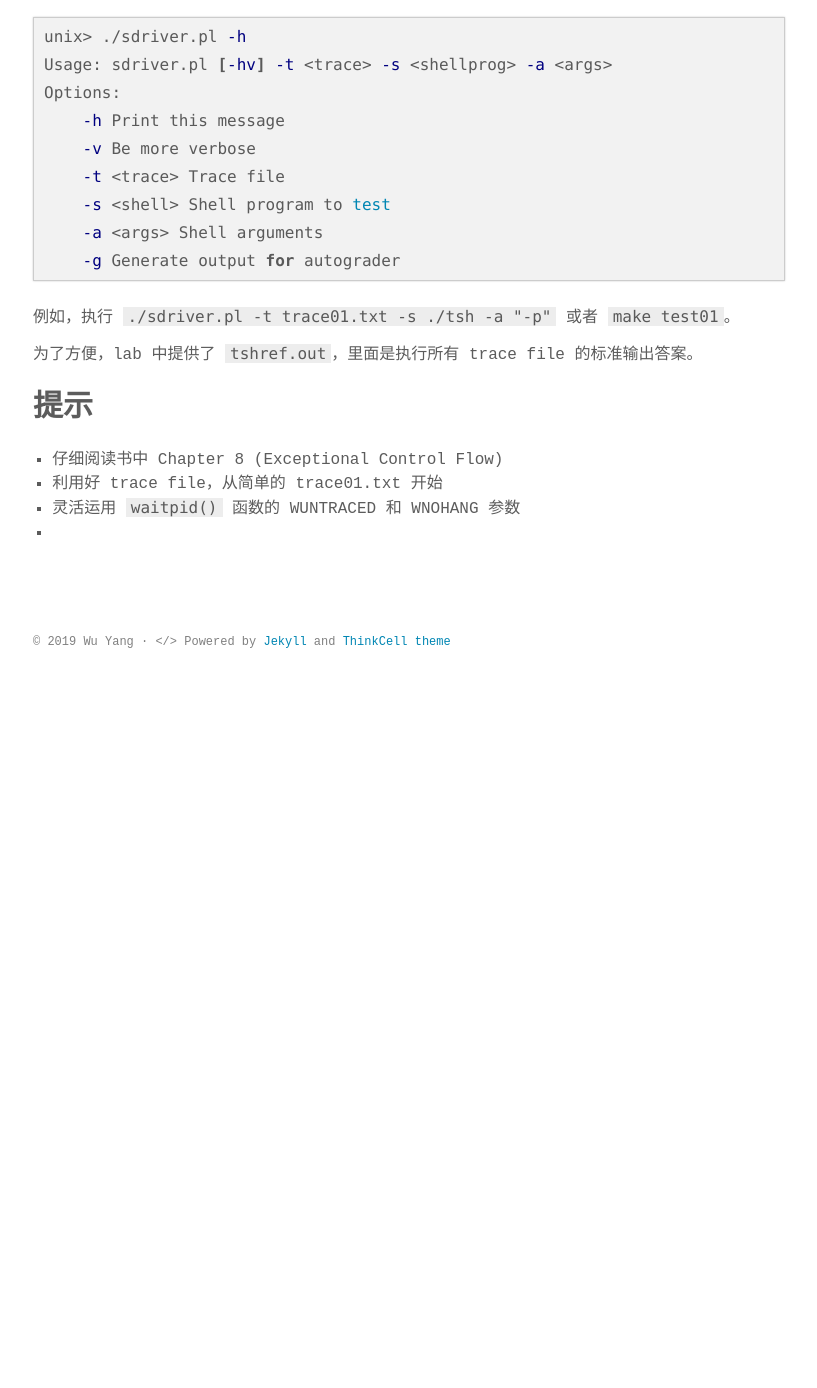
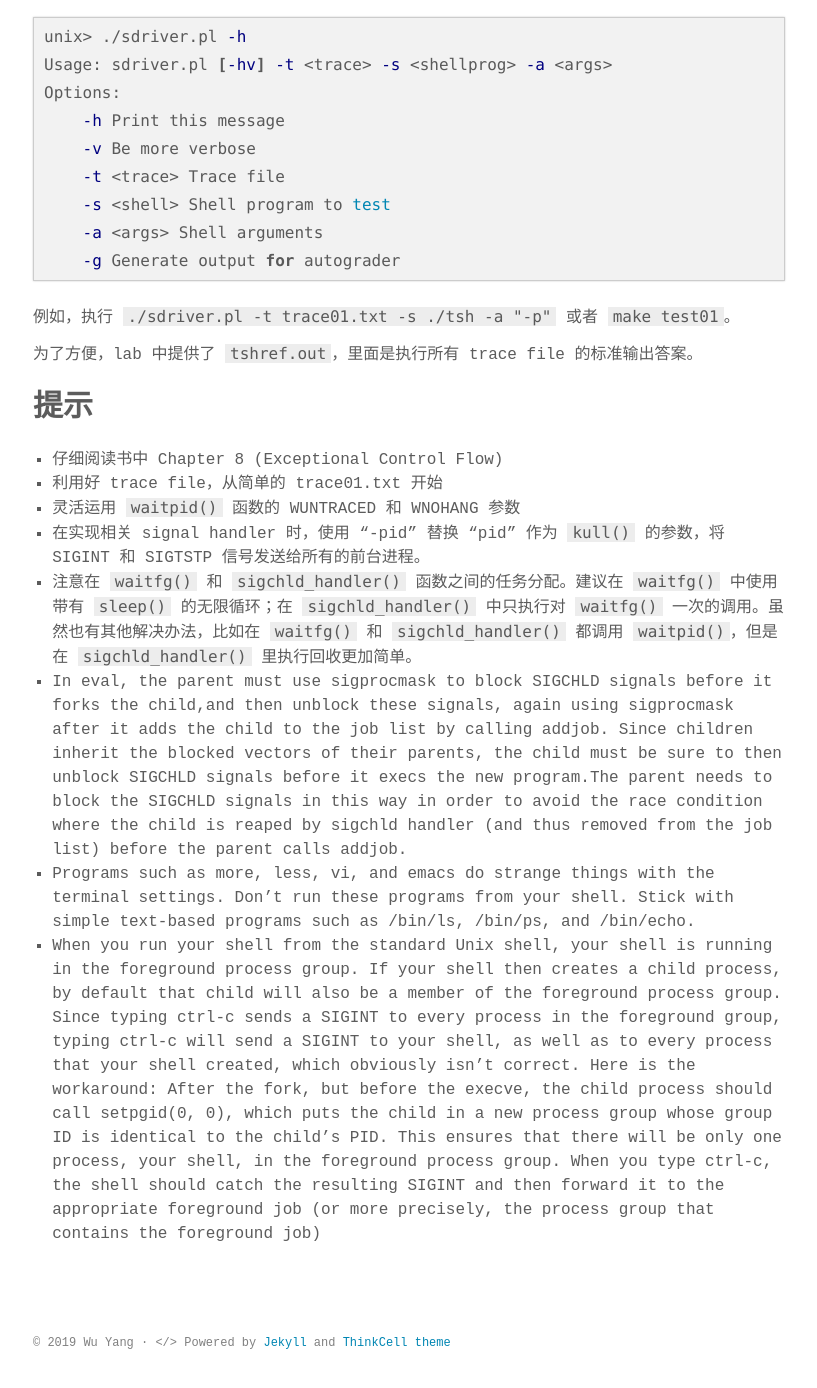
Before and after one commit to drivebyer/old-blog-theme, a Jekyll site: the page built from _posts/2019-03-04-深入理解计算机系统-Shell-Lab-实验报告.md, in a window 1280 px wide and 1400 px high, scrolled down 1800 px. Shown: the top 1388 px of the window, without its empty margins (231-1048 px from the left). Built offline with Jekyll 4.4.1, drawn with Linux system fonts in a browser that asks for light colours; some web fonts are replaced; before the commit the page ends 2499 px from its top, so only the background shows below that.

Commit message:
Update 2019-03-04-深入理解计算机系统-Shell-Lab-实验报告.md

```diff
--- a/_posts/2019-03-04-深入理解计算机系统-Shell-Lab-实验报告.md
+++ b/_posts/2019-03-04-深入理解计算机系统-Shell-Lab-实验报告.md
@@ -85,4 +85,8 @@ Options:
 1. 仔细阅读书中 Chapter 8 (Exceptional Control Flow)
 2. 利用好 trace file，从简单的 trace01.txt 开始
 3. 灵活运用 `waitpid()` 函数的  WUNTRACED 和 WNOHANG 参数
-4.
+4. 在实现相关 signal handler 时，使用 "-pid" 替换 "pid" 作为 `kull()` 的参数，将 SIGINT 和 SIGTSTP 信号发送给所有的前台进程。
+5. 注意在 `waitfg()` 和 `sigchld_handler()` 函数之间的任务分配。建议在 `waitfg()` 中使用带有 `sleep()` 的无限循环；在 `sigchld_handler()` 中只执行对 `waitfg()` 一次的调用。虽然也有其他解决办法，比如在 `waitfg()` 和 `sigchld_handler()` 都调用 `waitpid()`，但是在 `sigchld_handler()` 里执行回收更加简单。
+7. In eval, the parent must use sigprocmask to block SIGCHLD signals before it forks the child,and then unblock these signals, again using sigprocmask after it adds the child to the job list by calling addjob. Since children inherit the blocked vectors of their parents, the child must be sure to then unblock SIGCHLD signals before it execs the new program.The parent needs to block the SIGCHLD signals in this way in order to avoid the race condition where the child is reaped by sigchld handler (and thus removed from the job list) before the parent calls addjob.
+8. Programs such as more, less, vi, and emacs do strange things with the terminal settings. Don’t run these programs from your shell. Stick with simple text-based programs such as /bin/ls, /bin/ps, and /bin/echo.
+9. When you run your shell from the standard Unix shell, your shell is running in the foreground process group. If your shell then creates a child process, by default that child will also be a member of the foreground process group. Since typing ctrl-c sends a SIGINT to every process in the foreground group, typing ctrl-c will send a SIGINT to your shell, as well as to every process that your shell created, which obviously isn’t correct. Here is the workaround: After the fork, but before the execve, the child process should call setpgid(0, 0), which puts the child in a new process group whose group ID is identical to the child’s PID. This ensures that there will be only one process, your shell, in the foreground process group. When you type ctrl-c, the shell should catch the resulting SIGINT and then forward it to the appropriate foreground job (or more precisely, the process group that contains the foreground job)
```
